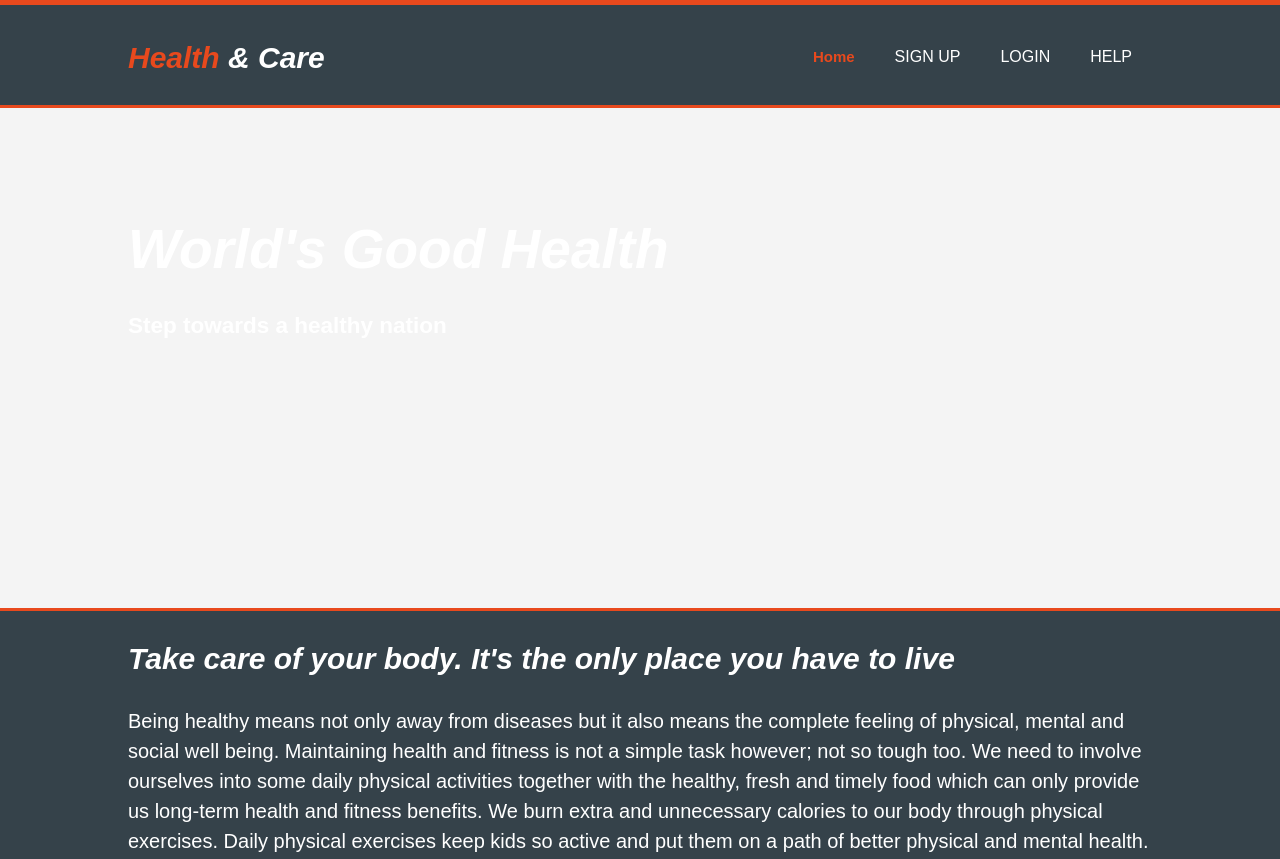
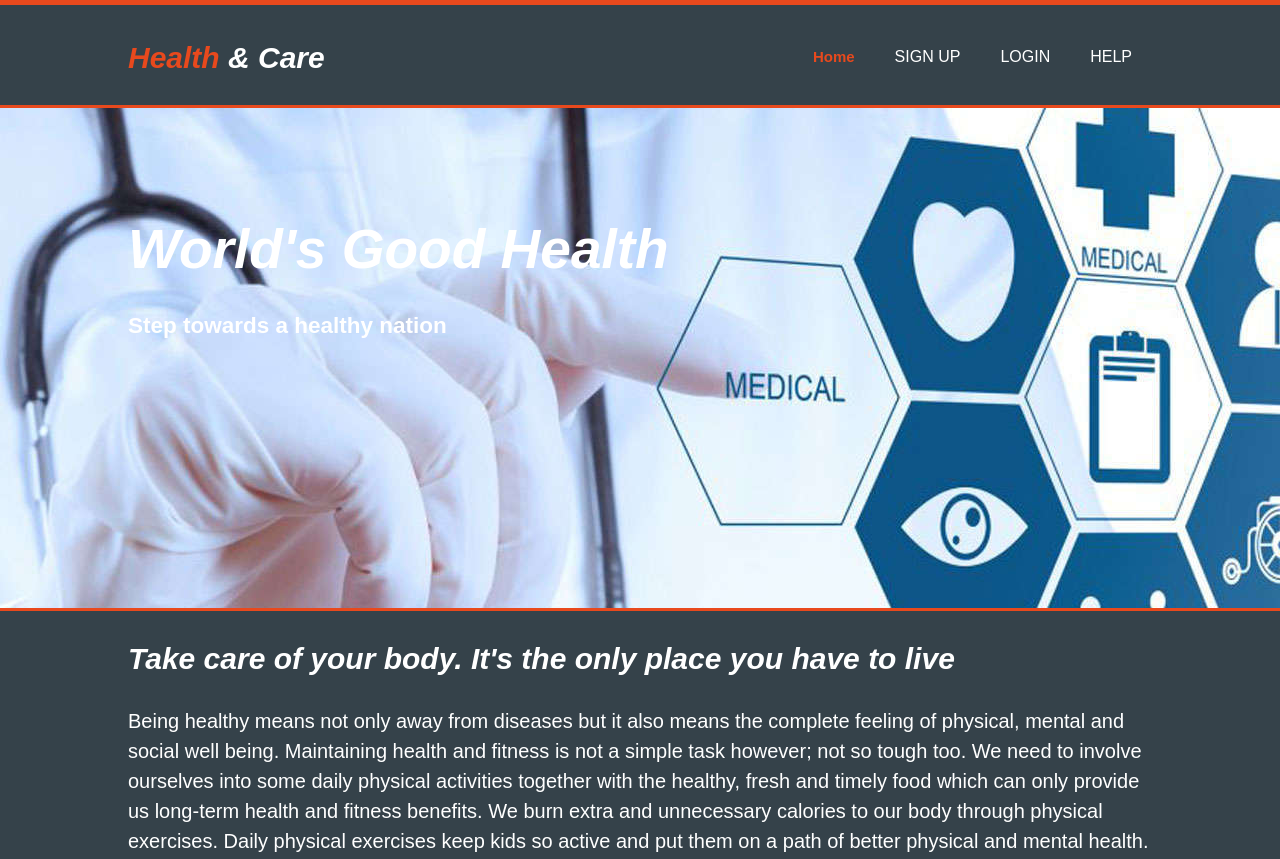
Before and after one commit to NishitAmin/Health_Care, a plain HTML site: page index.html in a window 1280 px wide. Shown: the top 859 px of the page. Drawn offline with Linux system fonts and the light colour scheme.

Commit message:
Update HealthCare.css

```diff
--- a/HealthCare.css
+++ b/HealthCare.css
@@ -79,7 +79,7 @@ header .highlight, header .current{
 
 #showcase{
 	min-height: 500px;
-	background:url('../Health Care/Healthcare.jpg')no-repeat 0 -150px;
+	background:url('../Health_Care/Healthcare.jpg')no-repeat 0 -150px;
 	text-align:left;
 	color:#ffffff;
 }
```
